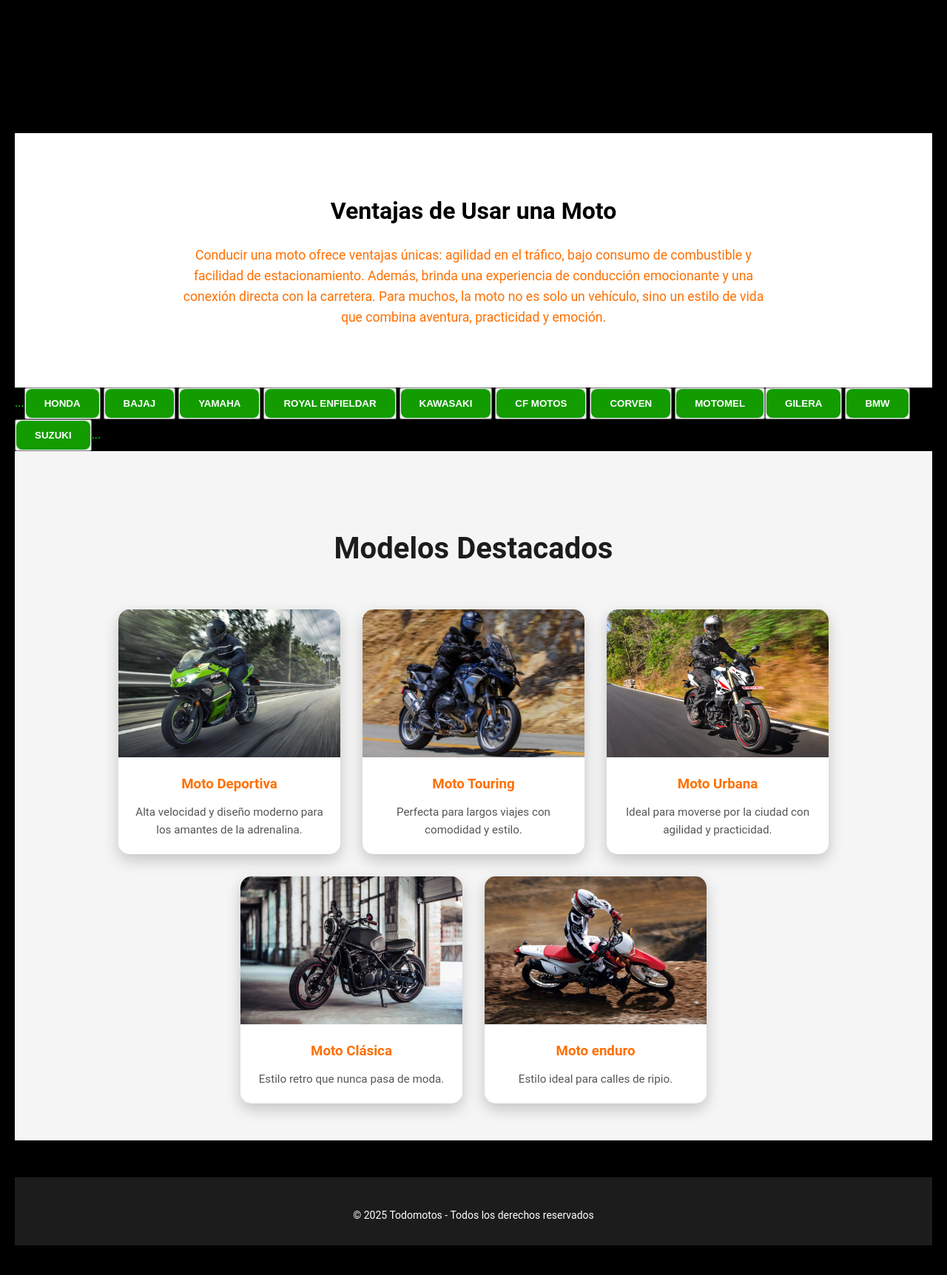
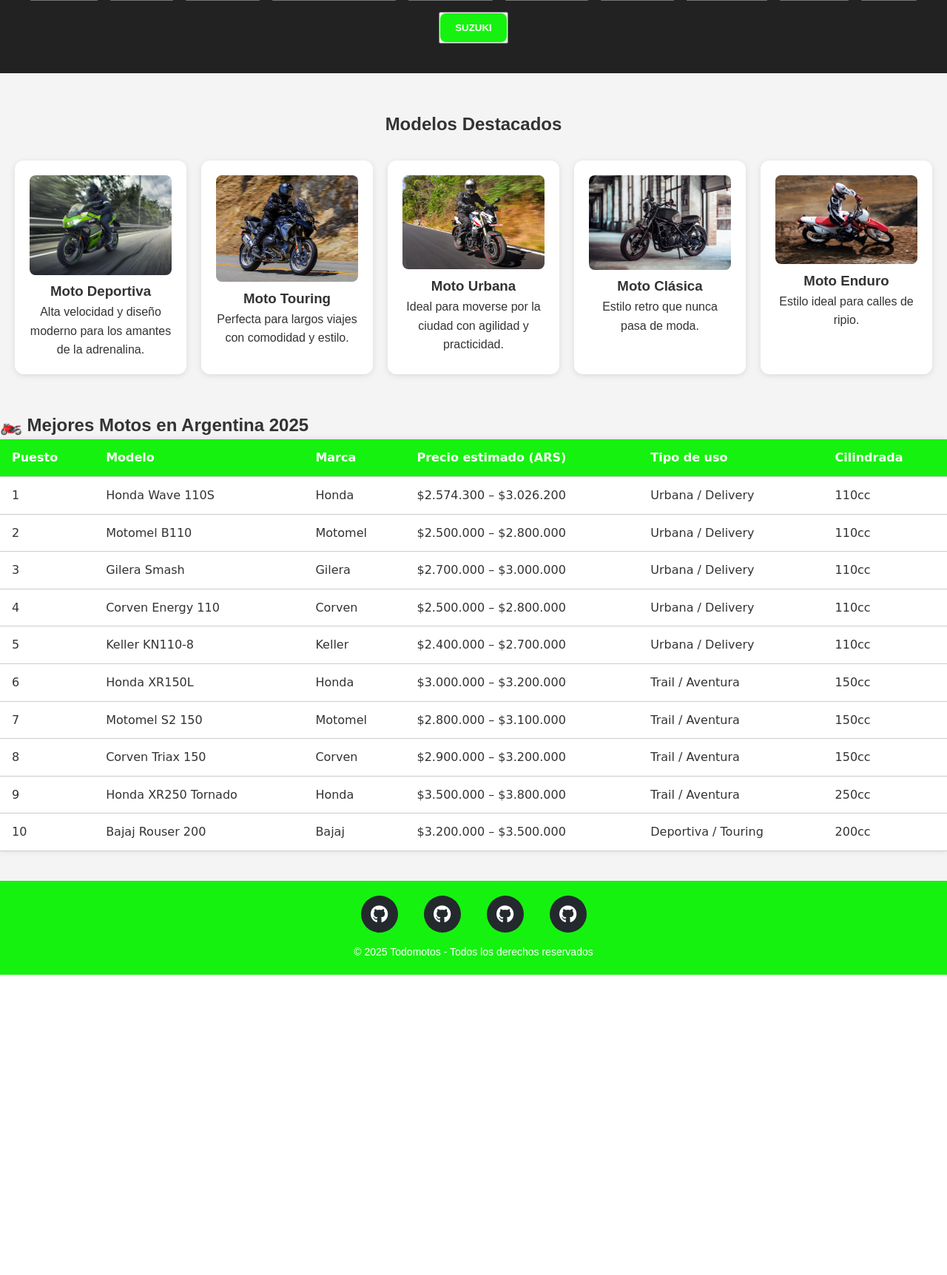
Before and after one commit to jerecas770/TODO-MOTOS-, a PHP site: page /motoos.html in a window 1280 px wide. Shown: the part 1484-3208 px from the top of the page at 74% size. After the commit the page ends 2802 px from the top, so only its background shows below. Run offline with PHP 8.4, Linux system fonts and the light colour scheme; some libraries are stand-ins or nearby versions.

Commit message:
ahora si termine, me voy a dormir

```diff
--- a/index.html
+++ b/index.html
@@ -217,7 +217,7 @@
       <div class="social-buttons">
         <a href="https://github.com/jerecas770" target="_blank" class="social-btn"><i class="fab fa-github"></i></a>
         <a href="#" class="social-btn"><i class="fab fa-github"></i></a>
-        <a href="#" class="social-btn"><i class="fab fa-github"></i></a>
+        <a href="https://github.com/angeelgalarza" class="social-btn"><i class="fab fa-github"></i></a>
         <a href="#" class="social-btn"><i class="fab fa-github"></i></a>
       </div>
       <p>© 2025 Todomotos - Todos los derechos reservados</p>
--- a/motoos.html
+++ b/motoos.html
@@ -1,18 +1,21 @@
 <!DOCTYPE html>
-<html lang="en">
+<html lang="es">
 <head>
     <meta charset="UTF-8">
     <meta name="viewport" content="width=device-width, initial-scale=1.0">
     <title>Motos</title>
     <link rel="stylesheet" href="styles.css">
+    <link rel="stylesheet" href="https://cdnjs.cloudflare.com/ajax/libs/font-awesome/6.4.0/css/all.min.css">
+
 </head>
-<body>
-       <header>
-        <div class="logo">
-    <img src="logopng.png" alt=" todo moto Logo">
+<body class="angel-motos">
+
+    <!-- 🔹 Header -->
+    <header class="angel-header">
+        <div class="angel-logo">
+            <img src="logopng.png" alt="Todo Moto Logo">
         </div>
-
-        <nav>
+        <nav class="angel-nav">
             <ul>
                 <li><a href="index.html">Inicio</a></li>
                 <li><a href="accesorios/accesorios.html">Accesorios</a></li>
@@ -23,13 +26,16 @@
         </nav>
     </header>
 
-    <section id="inicio" class="hero">
-        <div class="hero-text">
+    <!-- 🔹 Hero -->
+    <section id="inicio" class="angel-hero">
+        <div class="angel-hero-text">
             <h1>Bienvenido al Mundo de las Motos</h1>
-            <p> <i>Explora los mejores modelos, noticias y consejos sobre motocicletas.</i></p>
+            <p><i>Explora los mejores modelos, noticias y consejos sobre motocicletas.</i></p>
         </div>
     </section>
-    <section id="historia" class="historia">
+
+    <!-- 🔹 Historia -->
+    <section id="historia" class="angel-historia">
         <h2>Historia y Pasión por las Motos</h2>
         <p>
             Las motocicletas no son solo un medio de transporte, son un símbolo de libertad y pasión.
@@ -40,14 +46,16 @@
         </p>
     </section>
 
-
-        <section id="inicio" class="hero">
-    <video autoplay muted loop class="hero-video">
+    <!-- 🔹 Video -->
+    <section class="angel-video-section">
+        <video autoplay muted loop class="angel-video">
             <source src="suzukicinematografico.mp4" type="video/mp4">
             Tu navegador no soporta videos HTML5.
         </video>
     </section>
-<section id="ventajas" class="ventajas">
+
+    <!-- 🔹 Ventajas -->
+    <section id="ventajas" class="angel-ventajas">
         <h2>Ventajas de Usar una Moto</h2>
         <p>
             Conducir una moto ofrece ventajas únicas: agilidad en el tráfico, bajo consumo de combustible
@@ -57,64 +65,171 @@
         </p>
     </section>
 
-    ...<button><a href="https://www.honda.com/motos" class="btn" target="_blank">HONDA</a>
-</button>
-<button><a href="https://bajaj.com.ar/" class="btn" target="_blank">BAJAJ</a>
-</button>
-<button><a href="https://www.yamaha-motor.com.ar/" class="btn" target="_blank">YAMAHA</a>
-</button>
-<button><a href="https://royalenfieldar.com/" class="btn" target="_blank">ROYAL ENFIELDAR</a>
-</button>
-<button><a href="https://kawasaki.ar/" class="btn" target="_blank">KAWASAKI</a>
-</button>
-<button><a href="https://cfmotoargentina.com.ar/" class="btn" target="_blank">CF MOTOS</a>
-</button>
-<button><a href="https://corven.com.ar/" class="btn" target="_blank">CORVEN</a>
-</button>
-<button><a href="https://motomel.com.ar/" class="btn" target="_blank">MOTOMEL</a>
-<button><a href="https://gilera.com.ar/" class="btn" target="_blank">GILERA</a>
-</button>
-<button><a href="https://www.bmw-motorrad.com.ar/es/home.html#/filter-todo" class="btn" target="_blank">BMW</a>
-</button>
-<button><a href="http://www.suzukicenter.com.ar/" class="btn" target="_blank">SUZUKI</a>
-</button>...
-
-
+    <!-- 🔹 Botones -->
+    <section class="angel-botones">
+        <button><a href="https://www.honda.com/motos" class="angel-btn" target="_blank">HONDA</a></button>
+        <button><a href="https://bajaj.com.ar/" class="angel-btn" target="_blank">BAJAJ</a></button>
+        <button><a href="https://www.yamaha-motor.com.ar/" class="angel-btn" target="_blank">YAMAHA</a></button>
+        <button><a href="https://royalenfieldar.com/" class="angel-btn" target="_blank">ROYAL ENFIELDAR</a></button>
+        <button><a href="https://kawasaki.ar/" class="angel-btn" target="_blank">KAWASAKI</a></button>
+        <button><a href="https://cfmotoargentina.com.ar/" class="angel-btn" target="_blank">CF MOTOS</a></button>
+        <button><a href="https://corven.com.ar/" class="angel-btn" target="_blank">CORVEN</a></button>
+        <button><a href="https://motomel.com.ar/" class="angel-btn" target="_blank">MOTOMEL</a></button>
+        <button><a href="https://gilera.com.ar/" class="angel-btn" target="_blank">GILERA</a></button>
+        <button><a href="https://www.bmw-motorrad.com.ar/es/home.html#/filter-todo" class="angel-btn" target="_blank">BMW</a></button>
+        <button><a href="http://www.suzukicenter.com.ar/" class="angel-btn" target="_blank">SUZUKI</a></button>
     </section>
 
-    <section id="modelos" class="modelos">
+    <!-- 🔹 Modelos -->
+    <section id="modelos" class="angel-modelos">
         <h2>Modelos Destacados</h2>
-        <div class="cards">
-            <div class="card">
+        <div class="angel-cards">
+            <div class="angel-card">
                 <img src="kawasaki400.jpg" alt="Moto deportiva">
                 <h3>Moto Deportiva</h3>
                 <p>Alta velocidad y diseño moderno para los amantes de la adrenalina.</p>
             </div>
-            <div class="card">
+            <div class="angel-card">
                 <img src="bmwgs.jpg" alt="Moto touring">
                 <h3>Moto Touring</h3>
                 <p>Perfecta para largos viajes con comodidad y estilo.</p>
             </div>
-            <div class="card">
+            <div class="angel-card">
                 <img src="PulsarNS400.jpeg" alt="Moto urbana">
                 <h3>Moto Urbana</h3>
                 <p>Ideal para moverse por la ciudad con agilidad y practicidad.</p>
             </div>
-            <div class="card">
+            <div class="angel-card">
                 <img src="motos-clasicas.jpg" alt="Moto clásica">
                 <h3>Moto Clásica</h3>
                 <p>Estilo retro que nunca pasa de moda.</p>
             </div>
-            <div class="card">
+            <div class="angel-card">
                 <img src="xr.jpg" alt="Moto enduro">
-                <h3>Moto enduro</h3>
+                <h3>Moto Enduro</h3>
                 <p>Estilo ideal para calles de ripio.</p>
             </div>
         </div>
     </section>
 
-    <footer id="contacto">
+<section id="mejores-motos" class="angel-tabla-motos">
+    <h2>🏍️ Mejores Motos en Argentina 2025</h2>
+    <table class="angel-table">
+        <thead>
+            <tr>
+                <th>Puesto</th>
+                <th>Modelo</th>
+                <th>Marca</th>
+                <th>Precio estimado (ARS)</th>
+                <th>Tipo de uso</th>
+                <th>Cilindrada</th>
+            </tr>
+        </thead>
+        <tbody>
+            <tr>
+                <td>1</td>
+                <td>Honda Wave 110S</td>
+                <td>Honda</td>
+                <td>$2.574.300 – $3.026.200</td>
+                <td>Urbana / Delivery</td>
+                <td>110cc</td>
+            </tr>
+            <tr>
+                <td>2</td>
+                <td>Motomel B110</td>
+                <td>Motomel</td>
+                <td>$2.500.000 – $2.800.000</td>
+                <td>Urbana / Delivery</td>
+                <td>110cc</td>
+            </tr>
+            <tr>
+                <td>3</td>
+                <td>Gilera Smash</td>
+                <td>Gilera</td>
+                <td>$2.700.000 – $3.000.000</td>
+                <td>Urbana / Delivery</td>
+                <td>110cc</td>
+            </tr>
+            <tr>
+                <td>4</td>
+                <td>Corven Energy 110</td>
+                <td>Corven</td>
+                <td>$2.500.000 – $2.800.000</td>
+                <td>Urbana / Delivery</td>
+                <td>110cc</td>
+            </tr>
+            <tr>
+                <td>5</td>
+                <td>Keller KN110-8</td>
+                <td>Keller</td>
+                <td>$2.400.000 – $2.700.000</td>
+                <td>Urbana / Delivery</td>
+                <td>110cc</td>
+            </tr>
+            <tr>
+                <td>6</td>
+                <td>Honda XR150L</td>
+                <td>Honda</td>
+                <td>$3.000.000 – $3.200.000</td>
+                <td>Trail / Aventura</td>
+                <td>150cc</td>
+            </tr>
+            <tr>
+                <td>7</td>
+                <td>Motomel S2 150</td>
+                <td>Motomel</td>
+                <td>$2.800.000 – $3.100.000</td>
+                <td>Trail / Aventura</td>
+                <td>150cc</td>
+            </tr>
+            <tr>
+                <td>8</td>
+                <td>Corven Triax 150</td>
+                <td>Corven</td>
+                <td>$2.900.000 – $3.200.000</td>
+                <td>Trail / Aventura</td>
+                <td>150cc</td>
+            </tr>
+            <tr>
+                <td>9</td>
+                <td>Honda XR250 Tornado</td>
+                <td>Honda</td>
+                <td>$3.500.000 – $3.800.000</td>
+                <td>Trail / Aventura</td>
+                <td>250cc</td>
+            </tr>
+            <tr>
+                <td>10</td>
+                <td>Bajaj Rouser 200</td>
+                <td>Bajaj</td>
+                <td>$3.200.000 – $3.500.000</td>
+                <td>Deportiva / Touring</td>
+                <td>200cc</td>
+            </tr>
+        </tbody>
+    </table>
+</section>
+
+
+    <!-- 🔹 Footer -->
+    <footer class="angel-footer">
+  <div class="social-buttons">
+    <a href="https://github.com/jerecas770" target="_blank" class="social-btn">
+      <i class="fab fa-github"></i>
+    </a>
+    <a href="https://github.com/angeelgalarza" target="_blank" class="social-btn">
+      <i class="fab fa-github"></i>
+    </a>
+    <a href="https://github.com/otro-compa" target="_blank" class="social-btn">
+      <i class="fab fa-github"></i>
+    </a>
+    <a href="https://github.com/otro-mas" target="_blank" class="social-btn">
+      <i class="fab fa-github"></i>
+    </a>
+  </div>
   <p>© 2025 Todomotos - Todos los derechos reservados</p>
 </footer>
+
+
 </body>
 </html>
--- a/styles.css
+++ b/styles.css
@@ -696,7 +696,7 @@ body {
 .tabla-motos h2 {
   text-align: center;
   margin-bottom: 20px;
-  color: #16F20F;
+  color: #16f20f;
 }
 
 table {
@@ -759,194 +759,194 @@ tr:hover {
 }
 
  /* ------- MOTOS -----------*/
-/* Fuentes y reset básico */
-* {
-    margin: 0;
-    padding: 0;
-    box-sizing: border-box;
+/* === General === */
+body.angel-motos {
+  font-family: Arial, sans-serif;
+  margin: 0;
+  padding: 0;
+  background: #f4f4f4;
+  color: #333;
 }
 
-body {
-    font-family: 'Roboto', sans-serif;
-    background-color: #000000;
-    color: #00ff0d;
+/* === Header === */
+.angel-header {
+  background: #16F20F;
+  color: white;
+  display: flex;
+  justify-content: space-between;
+  align-items: center;
+  padding: 15px 40px;
 }
-header .logo {
-    display: flex;
-    align-items: center;
-    gap: 10px; /* espacio entre logo y texto */
-    font-size: 1.8em;
-    font-weight: bold;
-    color: #ff6f00;
+
+.angel-logo img {
+  height: 60px;
 }
-header .logo img {
-    height: 50px; /* Ajusta la altura según tu logo */
-    width: auto;
+
+.angel-nav ul {
+  list-style: none;
+  margin: 0;
+  padding: 0;
+  display: flex;
+  gap: 20px;
+}
+
+.angel-nav a {
+  text-decoration: none;
+  color: white;
+  font-weight: bold;
+}
+
+.angel-nav a:hover {
+  color: orange;
+}
+
+/* === Hero === */
+.angel-hero {
+  background: url('motos-clasicas.jpg') center/cover no-repeat;
+  color: white;
+  text-align: center;
+  padding: 80px 20px;
+}
+
+.angel-hero-text h1 {
+  font-size: 3rem;
+  margin-bottom: 20px;
+}
+
+.angel-hero-text p {
+  font-size: 1.2rem;
+  font-style: italic;
+}
+
+/* === Historia === */
+.angel-historia {
+  background: rgb(255, 255, 255);
+  padding: 50px 20px;
+  text-align: center;
+}
+
+.angel-historia h2 {
+  color: #e63946;
+  margin-bottom: 20px;
+}
+.angel-historia p {
+  color: #ff0404;
+}
+
+/* === Video === */
+.angel-video-section {
+  display: flex;
+  justify-content: center;
+  padding: 40px 0;
+  background: #000;
+}
+
+.angel-video {
+  width: 80%;
+  border-radius: 12px;
+  box-shadow: 0 0 10px rgba(255, 255, 255, 0.3);
+}
+
+/* === Ventajas === */
+.angel-ventajas {
+  background: #fff3e6;
+  padding: 50px 20px;
+  text-align: center;
+}
+
+.angel-ventajas h2 {
+  color: #ff6600;
+}
+.angel-ventajas p {
+  color: #ff6600;
+}
+
+/* === Botones === */
+.angel-botones {
+  display: flex;
+  flex-wrap: wrap;
+  justify-content: center;
+  gap: 15px;
+  padding: 40px 20px;
+  background: #222;
+}
+
+.angel-btn {
+  background: #16F20F;
+  color: white;
+  padding: 12px 20px;
+  border-radius: 8px;
+  text-decoration: none;
+  display: inline-block;
+  font-weight: bold;
+  transition: 0.3s;
+}
+
+.angel-btn:hover {
+  background: #ff3300;
+}
+
+/* === Modelos === */
+.angel-modelos {
+  padding: 50px 20px;
+  text-align: center;
+}
+
+.angel-cards {
+  display: grid;
+  grid-template-columns: repeat(auto-fit, minmax(220px, 1fr));
+  gap: 20px;
+  margin-top: 30px;
+}
+
+.angel-card {
+  background: white;
+  border-radius: 12px;
+  padding: 20px;
+  box-shadow: 0 2px 8px rgba(0,0,0,0.1);
+  transition: 0.3s;
+}
+
+.angel-card:hover {
+  transform: scale(1.05);
+}
+
+.angel-card img {
+  width: 100%;
+  border-radius: 8px;
 }
 
 
-/* Header fijo */
-header {
-    position: fixed;
-    width: 100%;
-    top: 0;
-    left: 0;
-    background-color: #2ac503;
-    color: rgb(0, 0, 0);
-    display: flex;
-    justify-content: space-between;
-    align-items: center;
-    padding: 15px 50px;
-    z-index: 1000;
-    box-shadow: 0 2px 6px lch(84.78% 115.37 135.56 / 0.788);
+/* === Footer === */
+.angel-footer {
+  background: #16f20f;
+  color: white;
+  text-align: center;
+  padding: 20px;
 }
 
-header .logo {
-    font-size: 1.8em;
-    font-weight: bold;
-    color: #ffffff;
+.social-buttons {
+  display: flex;
+  justify-content: center;
+  gap: 15px;
+  margin-bottom: 15px;
 }
 
-header nav ul {
-    list-style: none;
-    display: flex;
-    gap: 30px;
+.social-btn {
+  width: 50px;
+  height: 50px;
+  background: #24292e;
+  border-radius: 50%;
+  display: flex;
+  align-items: center;
+  justify-content: center;
+  color: white;
+  font-size: 24px;
+  text-decoration: none;
+  transition: 0.3s ease;
 }
 
-header nav ul li a {
-    text-decoration: none;
-    color: rgb(255, 255, 255);
-    font-weight: 500;
-    transition: color 0.3s;
+.social-btn:hover {
+  background: #444;
+  transform: scale(1.1);
 }
-
-header nav ul li a:hover {
-    color: #ff6f00;
-}
-
-/* Hero */
-.hero {
-    height: 80vh;
-    background-image: url('https://via.placeholder.com/1200x600?text=Mundo+Moto');
-    background-size: cover;
-    background-position: center;
-    display: flex;
-    justify-content: center;
-    align-items: center;
-    text-align: center;
-    padding-top: 80px;
-    color: white;
-}
-
-.hero-text h1 {
-    font-size: 3em;
-    margin-bottom: 20px;
-    text-shadow: 2px 2px 8px rgba(0,0,0,0.7);
-}
-
-.hero-text p {
-    font-size: 1.3em;
-    text-shadow: 1px 1px 6px rgba(0,0,0,0.6);
-}
-
-/* Sección modelos */
-.modelos {
-    padding: 100px 50px 50px 50px;
-    text-align: center;
-    background-color: #f5f5f5;
-}
-
-.modelos h2 {
-    font-size: 2.5em;
-    margin-bottom: 50px;
-    color: #1c1c1c;
-}
-
-.cards {
-    display: flex;
-    flex-wrap: wrap;
-    justify-content: center;
-    gap: 30px;
-}
-
-.card {
-    background-color: white;
-    width: 300px;
-    border-radius: 15px;
-    overflow: hidden;
-    box-shadow: 0 8px 20px rgba(0,0,0,0.2);
-    transition: transform 0.4s, box-shadow 0.4s;
-}
-
-.card:hover {
-    transform: translateY(-10px);
-    box-shadow: 0 12px 25px rgba(0,0,0,0.3);
-}
-
-.card img {
-    width: 100%;
-    height: 200px;
-    object-fit: cover;
-}
-
-.card h3 {
-    color: #ff6f00;
-    margin: 15px 0 10px 0;
-}
-
-.card p {
-    padding: 0 15px 20px 15px;
-    font-size: 0.95em;
-    color: #555;
-}
-
-/* Footer */
-footer {
-    background-color: #1c1c1c;
-    color: white;
-    text-align: center;
-    padding: 30px 0;
-    margin-top: 50px;
-    font-size: 0.9em;
-}
-.btn {
-    display: inline-block;
-    padding: 12px 25px;
-    background-color: #139c00;   /* color del botón */
-    color: rgb(255, 255, 255);
-    text-decoration: none;
-    border-radius: 8px;
-    font-weight: bold;
-    transition: background 0.3s, transform 0.2s;
-}
-
-.btn:hover {
-    background-color: #3dbe09;   /* color al pasar el mouse */
-    transform: scale(1.05);      /* efecto de agrandarse */
-}
-.historia, .ventajas {
-    padding: 80px 50px;
-    background-color: #fff;
-    color: #333;
-    text-align: center;
-}
-
-.historia h2, .ventajas h2 {
-    font-size: 2em;
-    color: #000000;
-    margin-bottom: 20px;
-}
-
-.historia p, .ventajas p {
-    font-size: 1.1em;
-    max-width: 800px;
-    margin: 0 auto;
-    line-height: 1.6;
-}
-.historia p {
-    color: #0066cc; /* azul */
-}
-
-.ventajas p {
-    color: #ff6f00; /* naranja */
-}
```
Lines whose indentation alone changed are shown as unchanged.
